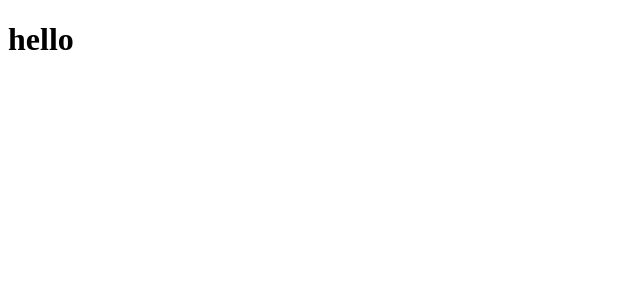
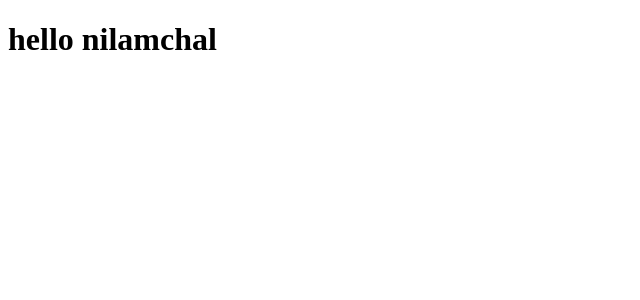
Before and after one commit to illusionist52/Vesit-expo, a React (Vite) app in the folder client/: page / in a window 1280 px wide. Shown: the top 300 px of the page, without its empty margins (0-640 px from the left). Built offline with nearby package versions, Linux system fonts and the light colour scheme.

Commit message:
greeting

```diff
--- a/client/src/App.jsx
+++ b/client/src/App.jsx
@@ -4,7 +4,7 @@ function App() {
   return (
     <div>
       <h1>
-        hello
+        hello nilamchal
       </h1>
     </div>
   )
```
